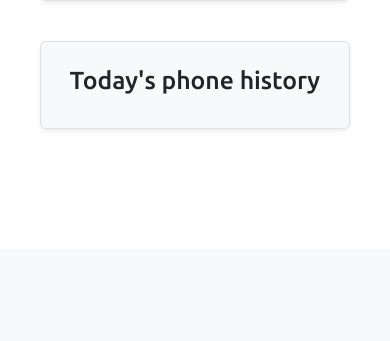
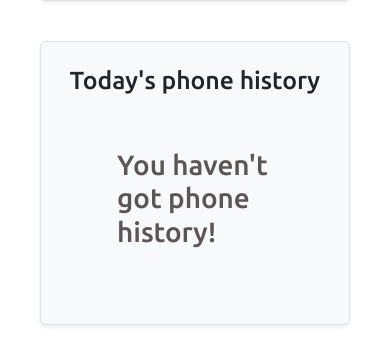
Before and after one commit to PavelFr8/PhoneGetter, a Flask app: page /settings/ in a window 390 px wide. Shown: the part 595-936 px from the top of the page. Before the commit the page ends 724 px from the top, so only its background shows below. Run offline with Flask 3, Linux system fonts and the light colour scheme; the visitor is signed in with stand-in values (Sample User, id 1); data that the repository does not hold is empty.

Commit message:
bug fix 2 + make settings page better(today's phone history now works)

```diff
--- a/app/models.py
+++ b/app/models.py
@@ -48,7 +48,7 @@ class User(db.Model, UserMixin):
                 device.cells = json.loads(device.cells)
                 device.phones = 0
                 for val in device.cells.values():
-                    if val[0] == 1:
+                    if val[1] == True:
                         device.phones += 1
             return classes
         else:
--- a/app/modules/settings/routes.py
+++ b/app/modules/settings/routes.py
@@ -1,6 +1,7 @@
 from datetime import datetime
+import json
 
-from flask import request, render_template, flash, redirect, url_for
+from flask import request, render_template, redirect, url_for
 from flask_login import current_user, login_required
 
 from app.models import User
@@ -14,7 +15,7 @@ from .forms import UserChangePasswordForm
 @login_required
 def settings():
     try:
-        history = User.phone.history
+        history = json.loads(current_user.phone.history)
         filtered = {date: events for date, events in history.items() if events is not None}
         filtered = dict(sorted(
             filtered.items(),
@@ -25,7 +26,6 @@ def settings():
             filtered = None
     except Exception:
         filtered = None
-    print(filtered)
     return render_template('settings/settings.html', title='Settings', history=filtered)
 
 # Update user password
--- a/app/static/css/phone.css
+++ b/app/static/css/phone.css
@@ -17,6 +17,10 @@
     z-index: -100;
     margin-top: 60px;
     height: 100%;
+}
+
+.timeline-today:before {
+    height: 92%;
 }
 
 .timeline-item {
--- a/app/templates/settings/settings.html
+++ b/app/templates/settings/settings.html
@@ -1,12 +1,15 @@
 {% extends "base.html" %}
 
 {% block content %}
+<head>
+    <link rel="stylesheet" href="{{ url_for('static', filename='css/phone.css') }}">
+</head>
 <div class="container">
     <div class="profile-header">
         <h1 class="text-center mt-5 mb-4">Profile Settings</h1>
     </div>
     <div class="d-flex flex-column flex-lg-row justify-content-between">
-        <div class="profile-info p-4 border rounded shadow-sm bg-light mb-4 mb-lg-0" style="flex: 1; margin: 1rem;">
+        <div class="profile-info p-4 border rounded shadow-sm bg-light mb-4 mb-lg-0" style="flex: 1; margin: 1rem; height: 125%;">
             <div class="mb-4">
                 <h2>Name:</h2>
                 <p class="fs-4">{{ current_user.name }}</p>
@@ -29,8 +32,11 @@
             </div>
         </div>
 
-        <div class="profile-info p-4 border rounded shadow-sm bg-light" style="flex: 1; margin: 1rem;">
+        <div class="profile-info p-4 border rounded shadow-sm bg-light" style="flex: 1; margin: 1rem; z-index: -1000;">
             <h2 class="text-center">Today's phone history</h2>
+            {% if history %}
+                <div class="timeline timeline-today">
+                    {% for events in history.values() %}
                         {% for event in events %}
                         <div class="timeline-item">
                             <div class="timeline-content">
@@ -42,6 +48,11 @@
                             </div>
                         </div>
                         {% endfor %}
+                    {% endfor %}
+                </div>
+            {% else %}
+                <h1 class="nothing">You haven't got phone history!</h1>
+            {% endif %}
         </div>
     </div>
 </div>
```
Lines whose indentation alone changed are shown as unchanged.
